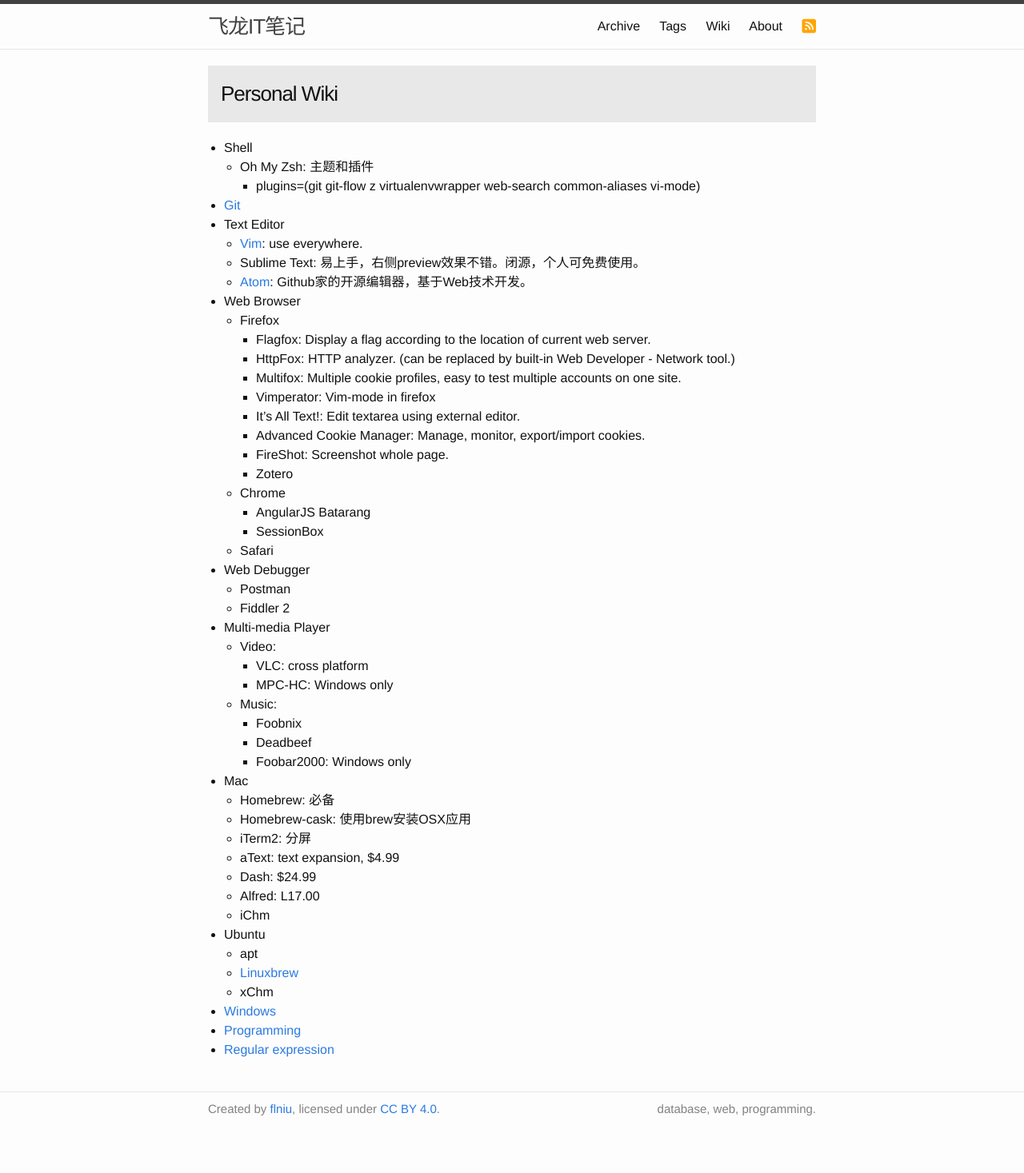
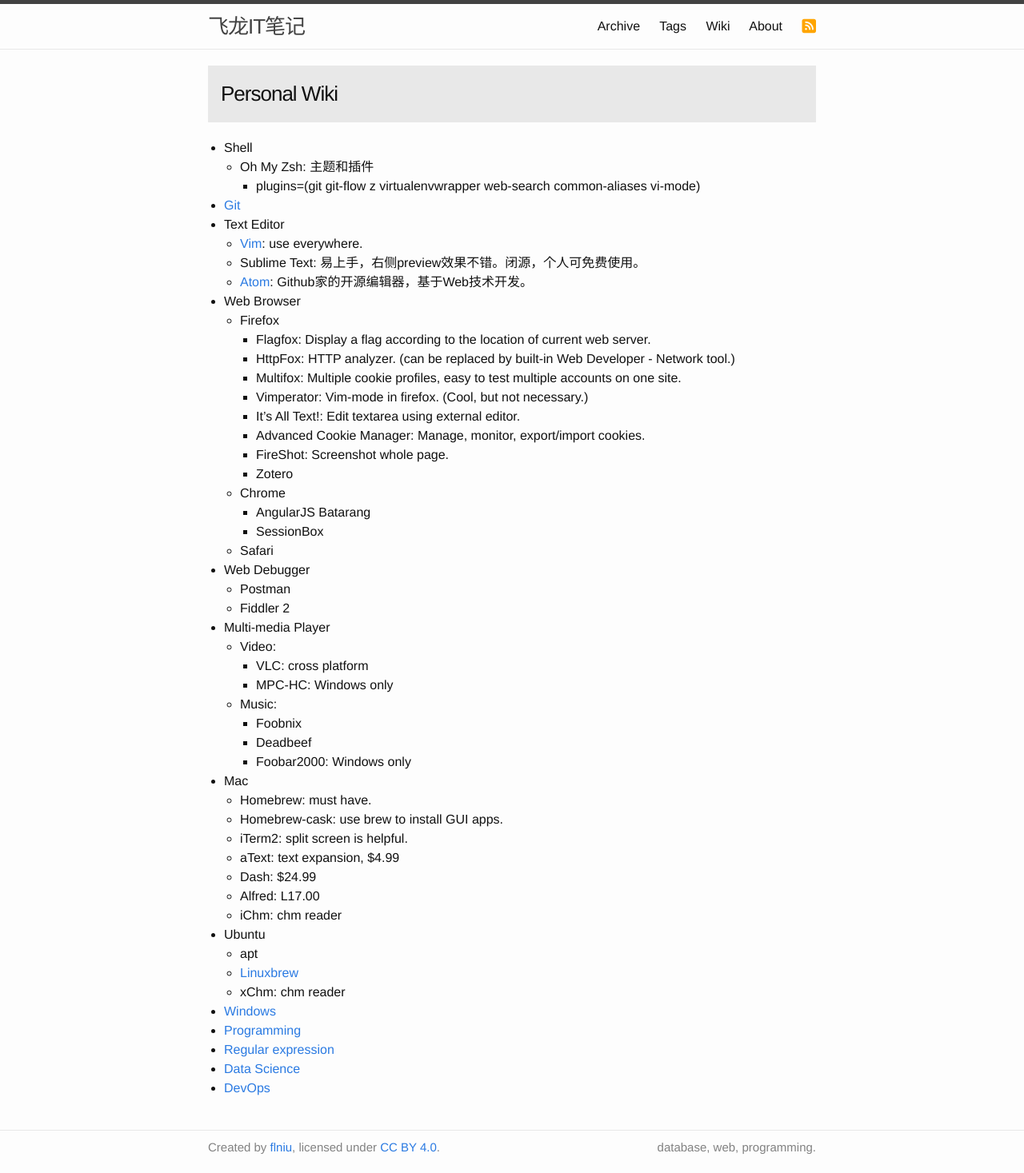
Before and after one commit to flniu/flniu.github.io, a Jekyll site: the page built from wiki/index.md, in a window 1280 px wide. Shown: the whole page at 80% size. Built offline with Jekyll 4.4.1, drawn with Linux system fonts in a browser that asks for light colours; nearby versions of some CDN libraries; before the commit the page ends 1419 px from its top, so only the background shows below that.

Commit message:
update wiki

```diff
--- a/wiki/index.md
+++ b/wiki/index.md
@@ -16,7 +16,7 @@
         * Flagfox: Display a flag according to the location of current web server.
         * HttpFox: HTTP analyzer. (can be replaced by built-in Web Developer - Network tool.)
         * Multifox: Multiple cookie profiles, easy to test multiple accounts on one site.
-        * Vimperator: Vim-mode in firefox
+        * Vimperator: Vim-mode in firefox. (Cool, but not necessary.)
         * It's All Text!: Edit textarea using external editor.
         * Advanced Cookie Manager: Manage, monitor, export/import cookies.
         * FireShot: Screenshot whole page.
@@ -37,17 +37,19 @@
         * Deadbeef
         * Foobar2000: Windows only
 * Mac
-    * Homebrew: 必备
-    * Homebrew-cask: 使用brew安装OSX应用
-    * iTerm2: 分屏
+    * Homebrew: must have.
+    * Homebrew-cask: use brew to install GUI apps.
+    * iTerm2: split screen is helpful.
     * aText: text expansion, $4.99
     * Dash: $24.99
     * Alfred: L17.00
-    * iChm
+    * iChm: chm reader
 * Ubuntu
     * apt
     * [Linuxbrew](http://linuxbrew.sh/)
-    * xChm
+    * xChm: chm reader
 * [Windows](windows/)
 * [Programming](programming/)
 * [Regular expression](regex/)
+* [Data Science](data-science/)
+* [DevOps](devops/)
```
Also changed, not shown: wiki/data-science.md (added, +28 -0 lines), wiki/devops.md (added, +10 -0 lines), wiki/git.md (+10 -1 lines).
